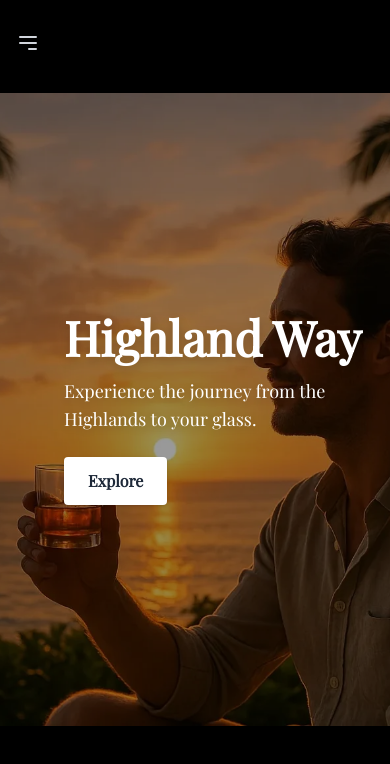
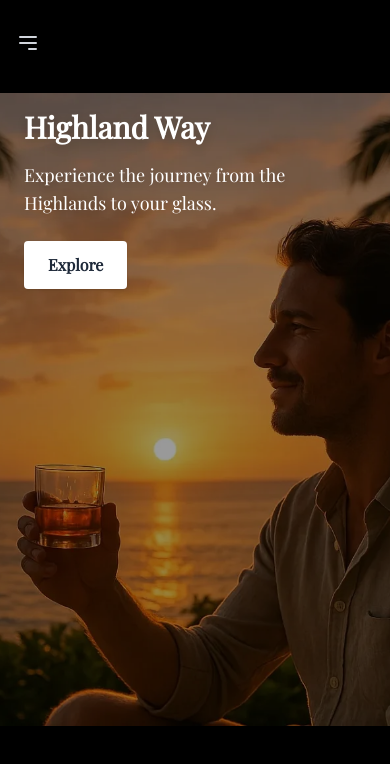
Before and after one commit to janibehm/highlandway, a SvelteKit app: page / in a window 390 px wide. Shown: the top 764 px of the page. Built offline with nearby package versions, Linux system fonts and the light colour scheme.

Commit message:
Landing: Adjusting Hero Text Position

```diff
--- a/src/routes/+page.svelte
+++ b/src/routes/+page.svelte
@@ -22,9 +22,9 @@
             alt="Highland Way Background"
             class="absolute inset-0 w-full h-full object-cover"
         />
-        <div class="absolute inset-0 bg-black/40 flex items-center">
-            <div class="relative z-10 max-w-3xl px-6 md:px-10 ml-10 md:ml-24">
-                <h1 class="text-5xl md:text-6xl font-bold mb-4 drop-shadow-lg text-white">Highland Way</h1>
+        <div class="absolute inset-0 bg-black/40 flex flex-col justify-start md:justify-center">
+            <div class="relative z-10 max-w-3xl px-6 pt-4 md:pt-0 md:px-10 md:ml-12">
+                <h1 class="text-3xl md:text-6xl font-bold mb-4 drop-shadow-lg text-white">Highland Way</h1>
                 <p class="text-lg md:text-xl mb-6 drop-shadow-md text-white">Experience the journey from the Highlands to your glass.</p>
                 <a
                     href="/blog"
```
